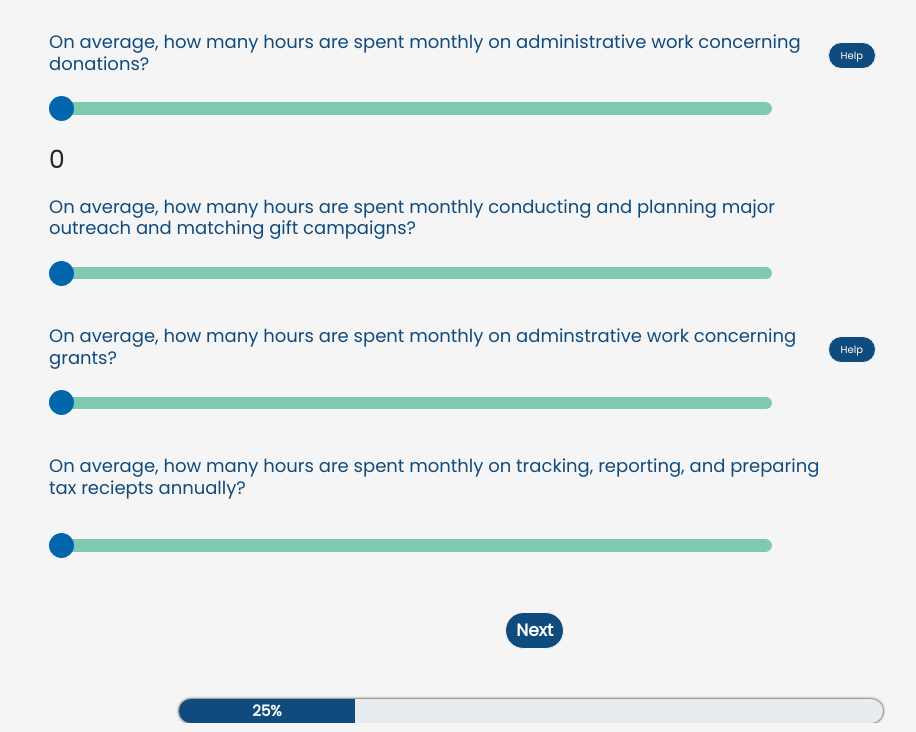
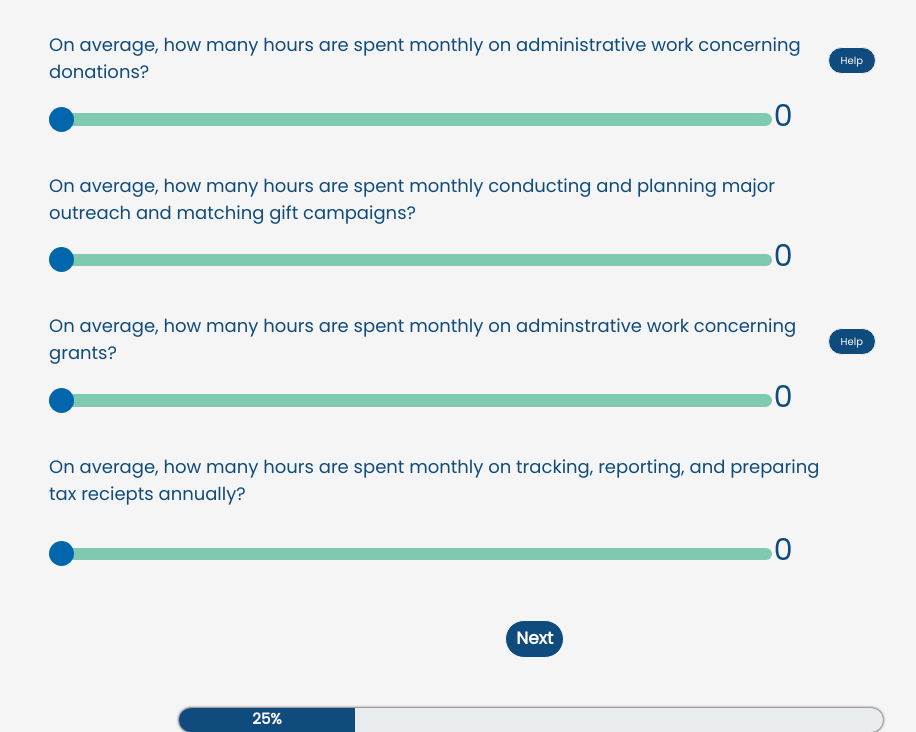
Before and after one commit to emoose1/Prototype-v3-ROI, a website: page Qs/fundraising/hoursSaved.html in a window 1280 px wide. Shown: the part 172-904 px from the top of the page, without its empty margins (109-1025 px from the left). Drawn offline with nearby package versions, Linux system fonts and the light colour scheme.

Commit message:
fixed display range functions
added global function to index.js for displaying range values and minor tweaks to html tags in hoursSaved.html and dollarsSaved.html

```diff
--- a/Qs/fundraising/hoursSaved.html
+++ b/Qs/fundraising/hoursSaved.html
@@ -37,8 +37,8 @@
 
             <!-- Question 1 -->
             <div class="question-box">
-                <h1 class="question">On average, how many hours are spent monthly on administrative work concerning
-                    donations?</h1>
+                <label class="question" for="hoursQ1">On average, how many hours are spent monthly on administrative work concerning
+                    donations?</label>
                 <button type="button" class="btn btn-secondary help" data-container="body" data-toggle="popover"
                     data-placement="top" data-content="This includes generating and communicating donation reports,
                     hours spent tracking and reporting on in-kind donation gifts, reconciling
@@ -47,9 +47,9 @@
                 </button>
             </div>
 
-            <div class="range-slider">
-                <input type="range" min="0" max="20" step="5" value="0" class="slider" id="myRange">
-                <h1 id="demo"></h1>
+            <div class="range-slider" id="hoursQ1">
+                <input type="range" min="0" max="20" step="5" value="0" class="slider" id="hoursQ1-slider" onchange="showHourRanges(this)">
+                <label id="range-output">0</label>
             </div>
 
             <div class="question-divider">
@@ -58,11 +58,12 @@
 
             <!-- Question 2 -->
             <div class="question-box">
-                <h1 class="question">On average, how many hours are spent monthly conducting and planning major outreach
-                    and matching gift campaigns?</h1>
+                <label class="question" for="hoursQ2">On average, how many hours are spent monthly conducting and planning major outreach
+                    and matching gift campaigns?</label>
             </div>
-            <div class="range-slider">
-                <input type="range" min="1" max="8" value="0" class="slider" id="myRange">
+            <div class="range-slider" id="hoursQ2">
+                <input type="range" min="0" max="20" step="5" value="0" class="slider" id="hoursQ2-slider"  onchange="showHourRanges(this)">
+                <label id="range-output">0</label>
             </div>
 
             <div class="question-divider">
@@ -71,8 +72,8 @@
 
             <!-- Question 3 -->
             <div class="question-box">
-                <h1 class="question">On average, how many hours are spent monthly on adminstrative work concerning
-                    grants?</h1>
+                <label class="question">On average, how many hours are spent monthly on adminstrative work concerning
+                    grants?</label>
 
                 <button type="button" class="btn btn-secondary help" data-container="body" data-toggle="popover"
                     data-placement="top" data-content="This includes hours spent managing your grant pipeline,
@@ -82,7 +83,8 @@
                 </button>
             </div>
             <div class="range-slider">
-                <input type="range" min="1" max="8" value="0" class="slider" id="myRange">
+                <input type="range" min="0" max="20" step="5" value="0" class="slider" id="hoursQ3-slider" onchange="showHourRanges(this)">
+                <label id="range-output">0</label>
             </div>
 
             <div class="question-divider">
@@ -91,8 +93,8 @@
 
             <!-- Question 4 -->
             <div class="question-box">
-                <h1 class="question">On average, how many hours are spent monthly on tracking, reporting, and preparing
-                    tax reciepts annually?</h1>
+                <label class="question" for="hoursQ4">On average, how many hours are spent monthly on tracking, reporting, and preparing
+                    tax reciepts annually?</label>
             </div>
 
             <div class="question-divider">
@@ -100,7 +102,8 @@
             </div>
 
             <div class="range-slider">
-                <input type="range" min="1" max="8" value="0" class="slider" id="myRange">
+                <input type="range" min="0" max="20" step="5" value="0" class="slider" id="hoursQ4" onchange="showHourRanges(this)">
+                <label id="range-output">0</label>
             </div>
 
 
@@ -144,26 +147,6 @@
     <!-- Custom JS -->
     <script src="../../index.js"></script>
 
-    <script>
-
-        var slider = document.getElementById("myRange");
-        var output = document.getElementById("demo");
-        output.innerHTML = slider.value; // Display the default slider value
-
-        // Update the current slider value (each time you drag the slider handle)
-        slider.onchange = function() {
-        //crude if-else statement for getting the ranges of the hours to display
-        var temp = parseInt(this.value) + 5;
-        if (this.value == 20){
-            output.innerHTML = this.value + "+";
-        }
-        else {
-            output.innerHTML = this.value + "-" + temp;
-        }
-        }
-    </script>
-
-
 </body>
 
 </html>
--- a/index.js
+++ b/index.js
@@ -100,3 +100,25 @@ var ratings = document.querySelector('#ratings');
     var label = (grade.value < grade.secondaryProgress) ? "Fail" : "Pass" ;
     document.querySelector('#gradeLabel').textContent = grade.value + " (" + label + ")";
   });
+
+  //For getting the next range sibling
+  function getNextRangeSibling(n)
+  {
+      x = n.nextSibling;
+      while (x.nodeType!=1) {
+        x = x.nextSibling;
+       }
+        return x;
+  }
+
+  //For displaying the value of each range slider
+  function showHourRanges(self)
+  {
+    temp = getNextRangeSibling(self).innerHTML=self.value;
+    if (temp==20){
+        getNextRangeSibling(self).innerHTML=self.value + "+";
+    }
+    else{
+    getNextRangeSibling(self).innerHTML=self.value + " - " +(parseInt(temp) + 5);
+    }
+  }
--- a/sass/layouts/question.sass
+++ b/sass/layouts/question.sass
@@ -4,7 +4,7 @@ div.question-box
     flex-wrap: nowrap
     align-items: center
     margin: .3rem 0
-    h1.question
+    label.question
         font-size: 1.8rem
         color: $blue
         font-weight: 400
--- a/sass/layouts/slider.sass
+++ b/sass/layouts/slider.sass
@@ -33,3 +33,8 @@
     height: 25px
     background: #0266AC
     cursor: pointer
+
+div.range-slider
+  label
+    font-size: 3rem
+    color: $blue
```
Also changed, not shown: Qs/fundraising/dollarsSaved.html (+6 -6 lines), css/layouts/question.css, css/layouts/slider.css, css/main.css, 2 other files.
